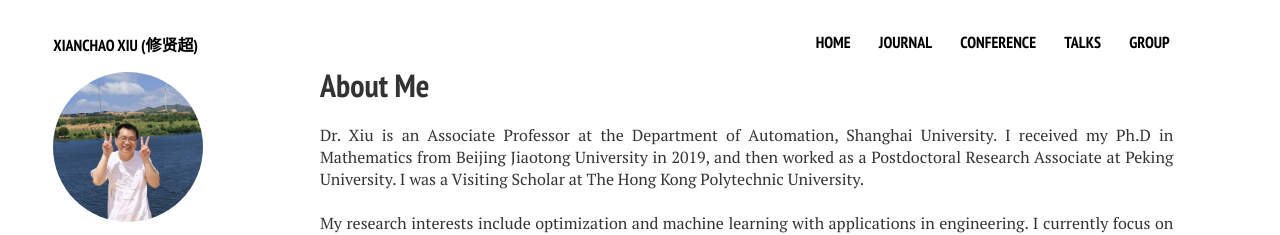
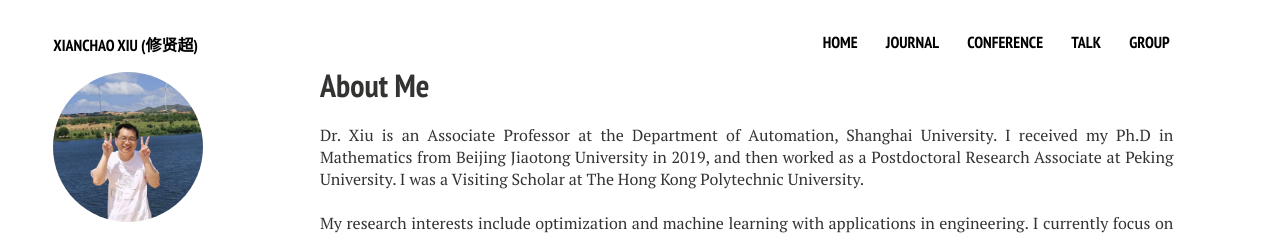
Before and after one commit to xianchaoxiu/xianchaoxiu.github.io, a Jekyll site: the page built from index.md, in a window 1280 px wide. Shown: the top 235 px of the page. Built offline with Jekyll 4.4.1, drawn with Linux system fonts in a browser that asks for light colours; nearby versions of some CDN libraries.

Commit message:
Update navigation.yml

```diff
--- a/_data/navigation.yml
+++ b/_data/navigation.yml
@@ -15,8 +15,8 @@
   url: /conference
 
 
-- title: Talks
-  url: /talks
+- title: Talk
+  url: /talk
 
 
 - title: Group
```
